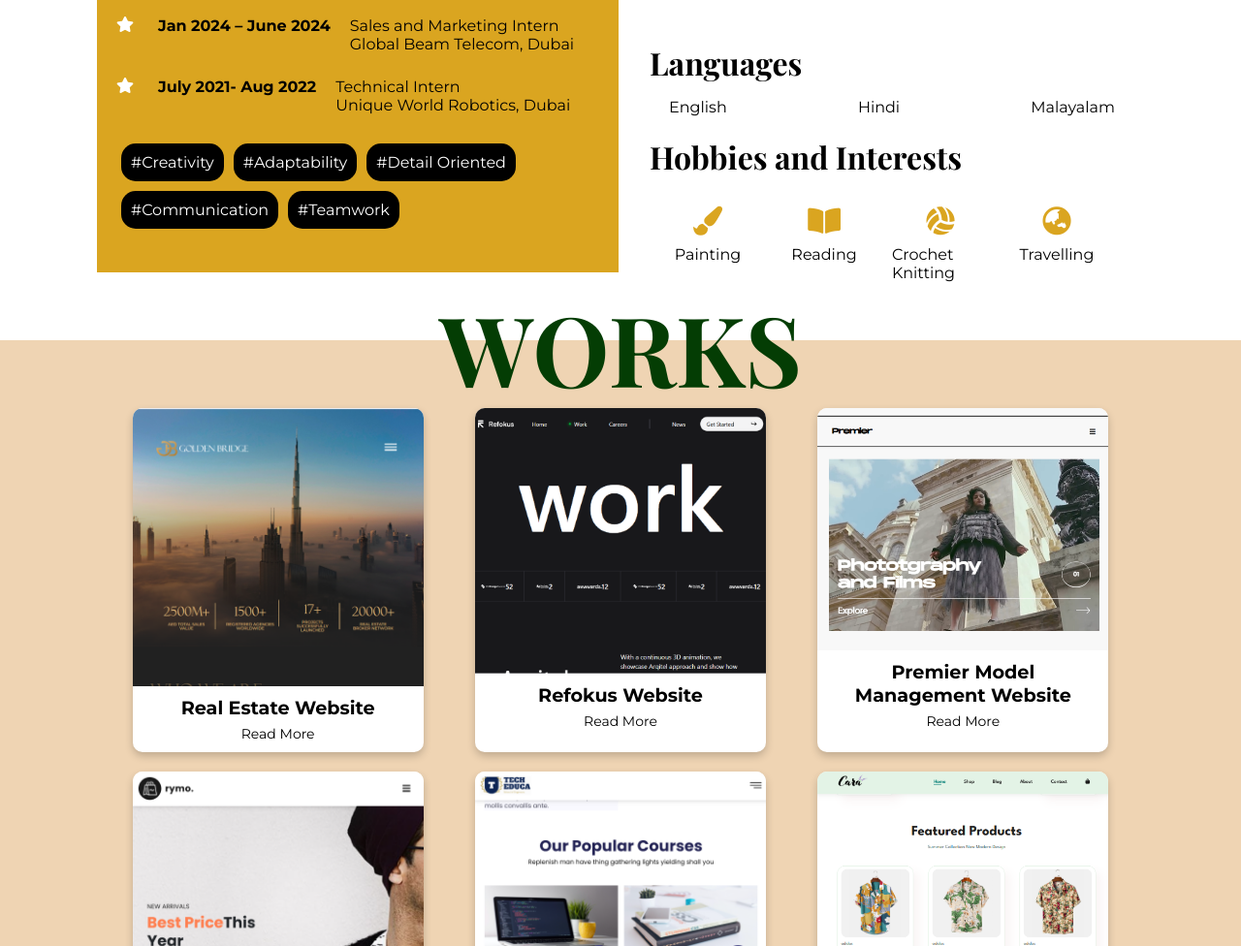
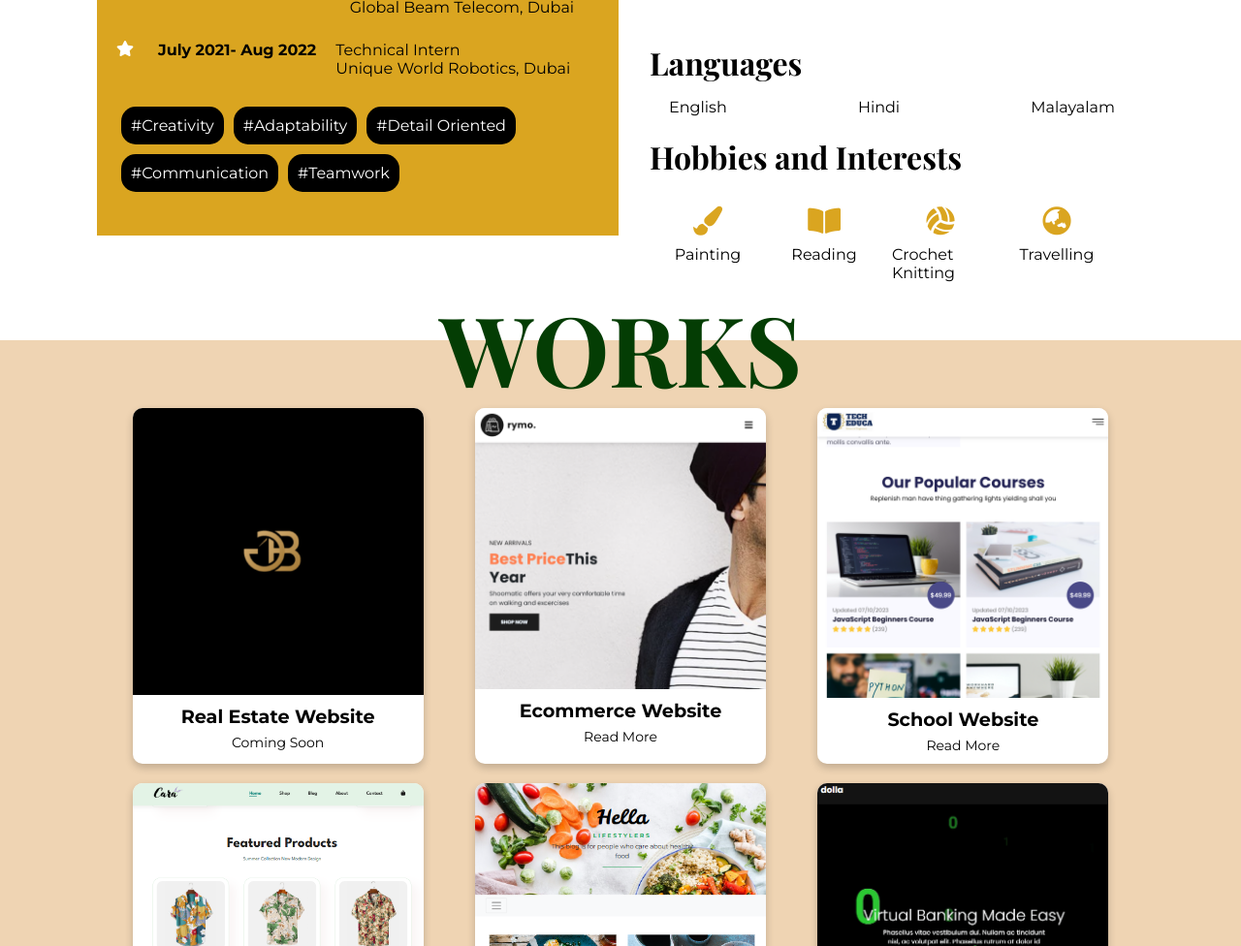
Before and after one commit to rif2002/portfolio, a plain HTML site: page index.html in a window 1280 px wide. Shown: the part 1616-2592 px from the top of the page at 97% size. Drawn offline with nearby package versions, Linux system fonts and the light colour scheme; a web font is replaced by a local one.

Commit message:
added some present stuff

```diff
--- a/index.html
+++ b/index.html
@@ -53,8 +53,8 @@
         <div class="two-main" >
             <div class="two-maintxt">
                 <h1 class="two-heading">Hello, <br> I'm Rifna ! </h1>
-                <p class="two-text">I’m a web developer based in Dubai with a Bachelor's degree in Computer Science Engineering. Passionate about building responsive and user-friendly websites, I have experience in front-end development, UI/UX design, and web technologies.</p>
-                <a href="images/CV_FATHIMATH RIFNA.pdf" download class="twobtn">Download CV to Know More</a>
+                <p class="two-text">I’m a self-taught web developer based in Dubai with a Bachelor's degree in Computer Science Engineering. Passionate about building responsive and user-friendly websites, I have experience in front-end development, UI/UX design, and web technologies.</p>
+                <a href="images/CV_FATHIMATH_RIFNA.pdf" download class="twobtn">Download CV to Know More</a>
 
             </div>
             <div class="two-img">
@@ -153,7 +153,7 @@
                     <i class="fas fa-star"></i>
                     <div class="minili">
                         <span>Nov 2024 – Present </span>
-                        <p>Software Developer Intern <br>Tabani Group, Dubai (Tabani Real Estate LLC, Golden Bridge Real Estate LLC and Prescott Developments)</p>
+                        <p>Web Developer/ Designer Intern <br>Tabani Real Estate, Dubai</p>
                        </div>
                 </li>
                 <li class="lione">
@@ -208,26 +208,10 @@
         <h1>WORKS</h1>
         <div class="card-container">
             <div class="cardone">
-                <img src="images/gbweb.png">
+                <img src="images/gb.png">
                     <div class="card-content">
                         <h3>Real Estate Website</h3>
-                        <a href="https://goldenbridgeuae.com/" class="btn">Read More</a>
-                    </div>
-            </div>
-
-             <div class="cardone">
-                <img src="images/refokus.png">
-                    <div class="card-content">
-                        <h3>Refokus Website</h3>
-                        <a href="https://rif2002.github.io/Refokus/" class="btn">Read More</a>
-                    </div>
-            </div>
-
-            <div class="cardone">
-                <img src="images/pmr.png">
-                    <div class="card-content">
-                        <h3>Premier Model Management Website</h3>
-                        <a href="https://rif2002.github.io/Premier-Model-Management/" class="btn">Read More</a>
+                        <a href="#" class="btn">Coming Soon</a>
                     </div>
             </div>
 
```
Also changed, not shown: 1 other file.
